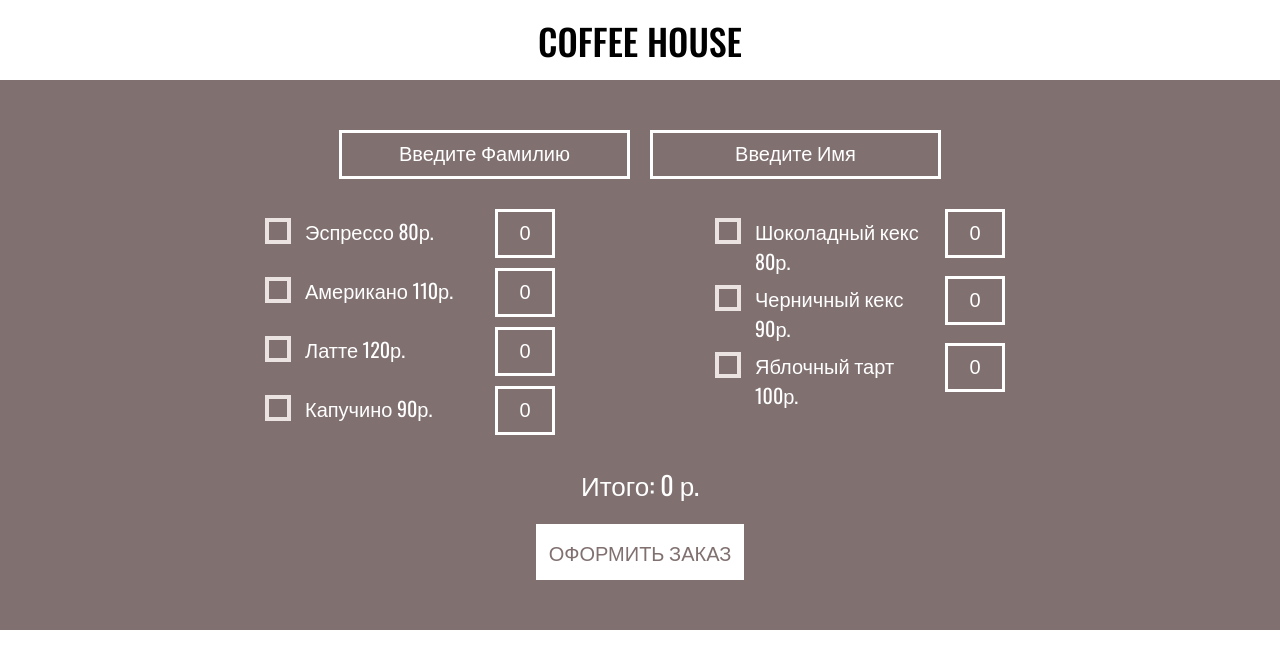
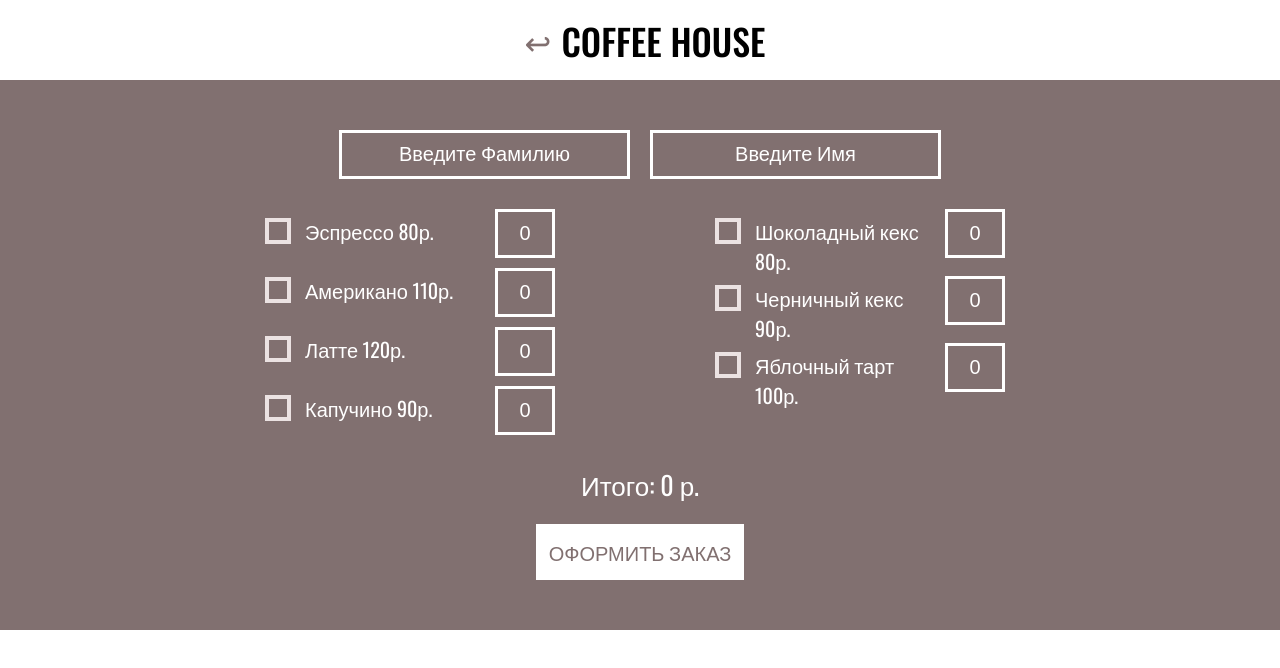
Before and after one commit to sinevit/coffehouse, a plain HTML site: page order.html in a window 1280 px wide. Drawn offline with nearby package versions, Linux system fonts and the light colour scheme.

Commit message:
feat: add arrlink

```diff
--- a/css/order.css
+++ b/css/order.css
@@ -19,6 +19,13 @@ body{
     line-height: 53px;
     text-align: center;
     text-transform: uppercase;
+}
+
+.menu__arr{
+    font-size: 32px;
+    padding: 5px 10px;
+    text-decoration: none;
+    color: #817070;;
 }
 .order{
     background: #817070;
--- a/order.html
+++ b/order.html
@@ -12,6 +12,7 @@
 </head>
 <body>
     <header class="header">
+        <a class="menu__arr" href="index.html">&#8617;</a>
         <p class="title">COFFEE HOUSE</p>
     </header>
     <section class="order">
```
